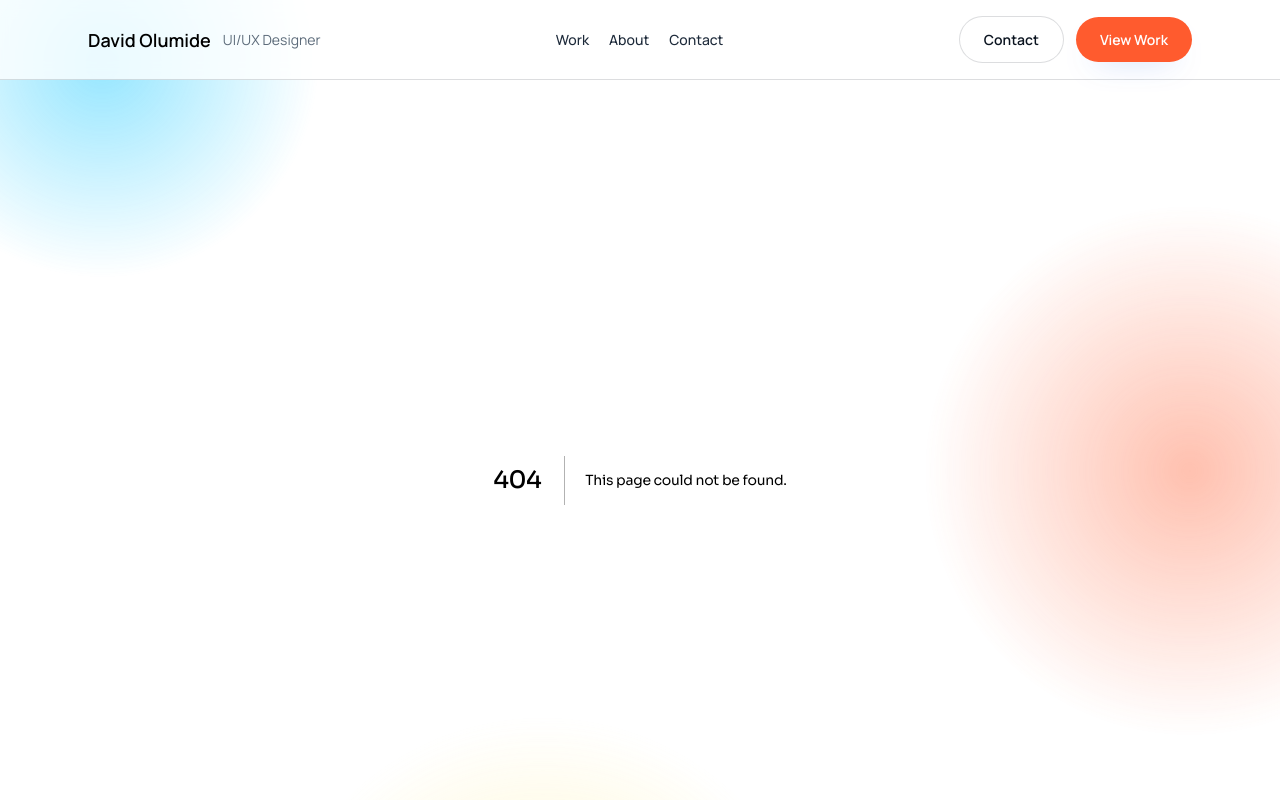
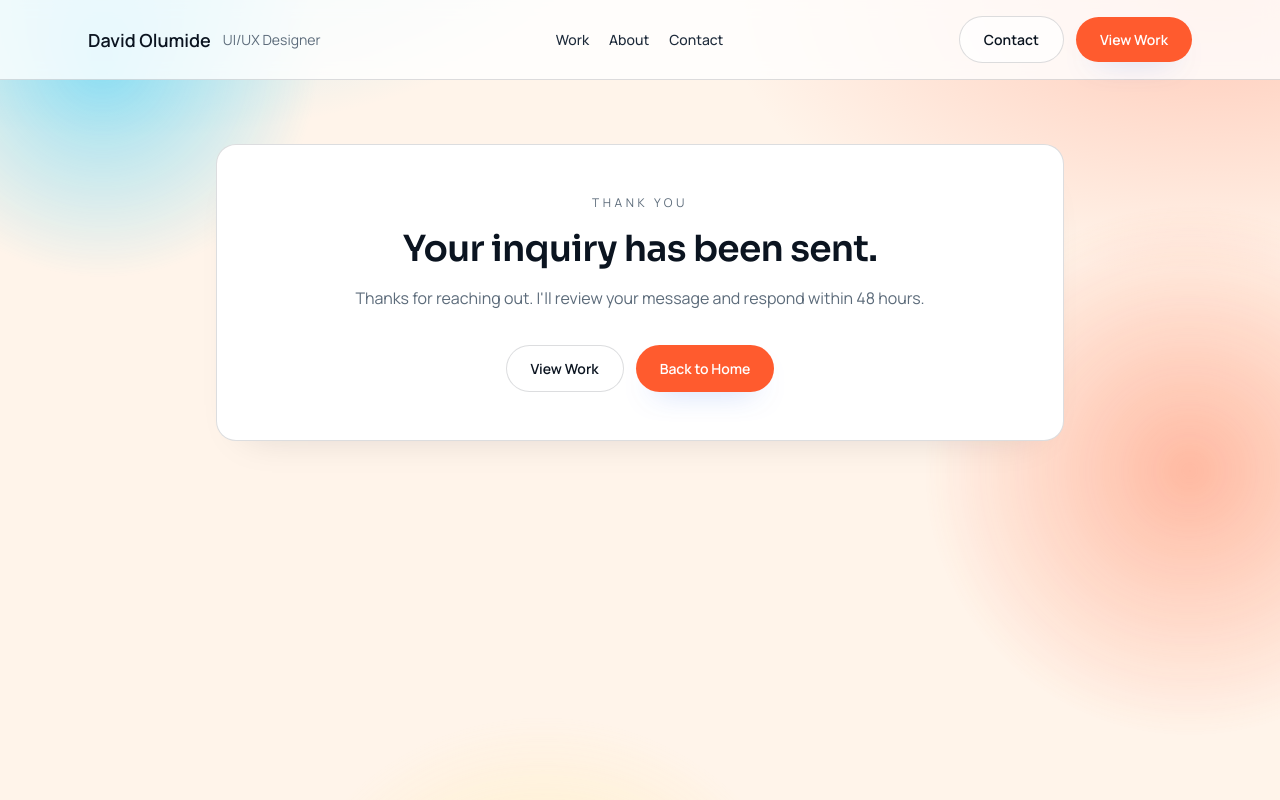
Before and after one commit to Davelummy/uiux-portfolio, a Next.js app: page /contact/thanks in a window 1280 px wide. Before the commit this address had no page. Shown: the top 800 px of the page. Built offline with nearby package versions, Linux system fonts and the light colour scheme.

Commit message:
Add contact success page redirect

```diff
--- a/public/__forms.html
+++ b/public/__forms.html
@@ -11,6 +11,7 @@
       data-netlify-honeypot="bot-field"
     >
       <input type="hidden" name="form-name" value="contact" />
+      <input type="hidden" name="redirect" value="/contact/thanks" />
       <input type="hidden" name="bot-field" />
       <input type="text" name="name" />
       <input type="email" name="email" />
--- a/src/app/contact/page.tsx
+++ b/src/app/contact/page.tsx
@@ -1,6 +1,7 @@
 "use client";
 
 import { useState } from "react";
+import { useRouter } from "next/navigation";
 import { useForm } from "react-hook-form";
 
 type FormValues = {
@@ -12,6 +13,7 @@ type FormValues = {
 };
 
 export default function ContactPage() {
+  const router = useRouter();
   const {
     register,
     handleSubmit,
@@ -50,6 +52,7 @@ export default function ContactPage() {
 
       setStatus("success");
       reset();
+      router.push("/contact/thanks");
     } catch {
       setStatus("error");
     }
@@ -107,6 +110,7 @@ export default function ContactPage() {
             onSubmit={handleSubmit(onSubmit)}
           >
             <input type="hidden" name="form-name" value="contact" />
+            <input type="hidden" name="redirect" value="/contact/thanks" />
             <input type="hidden" {...register("bot-field")} />
             <div className="grid gap-2">
               <label
--- /dev/null
+++ b/src/app/contact/thanks/page.tsx
@@ -0,0 +1,26 @@
+import Link from "next/link";
+
+export default function ContactThanksPage() {
+  return (
+    <main className="mx-auto max-w-4xl px-6 pb-24 pt-16">
+      <section className="card flex flex-col items-center gap-4 px-8 py-12 text-center">
+        <p className="eyebrow">Thank you</p>
+        <h1 className="text-3xl font-semibold sm:text-4xl">
+          Your inquiry has been sent.
+        </h1>
+        <p className="max-w-2xl text-muted">
+          Thanks for reaching out. I&apos;ll review your message and respond
+          within 48 hours.
+        </p>
+        <div className="mt-4 flex flex-wrap justify-center gap-3">
+          <Link href="/work" className="btn btn-ghost">
+            View Work
+          </Link>
+          <Link href="/" className="btn btn-primary">
+            Back to Home
+          </Link>
+        </div>
+      </section>
+    </main>
+  );
+}
```
